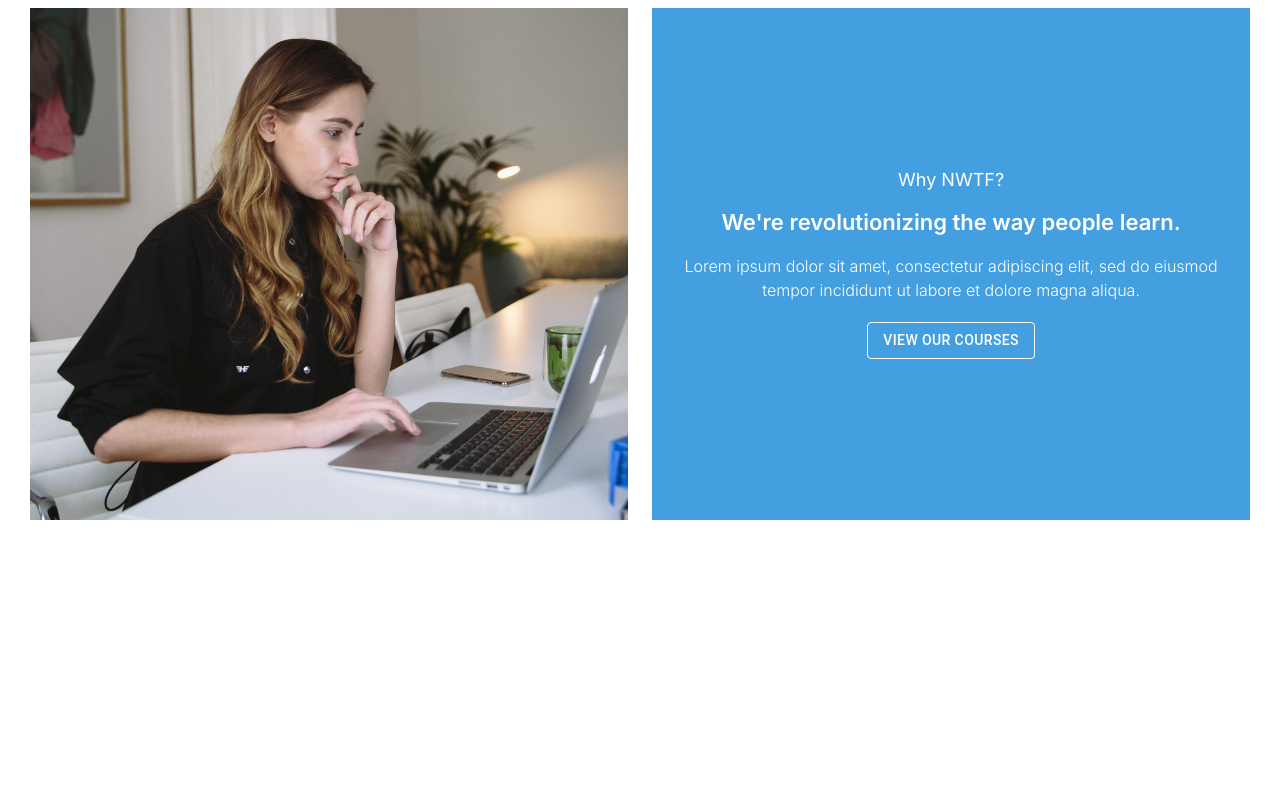
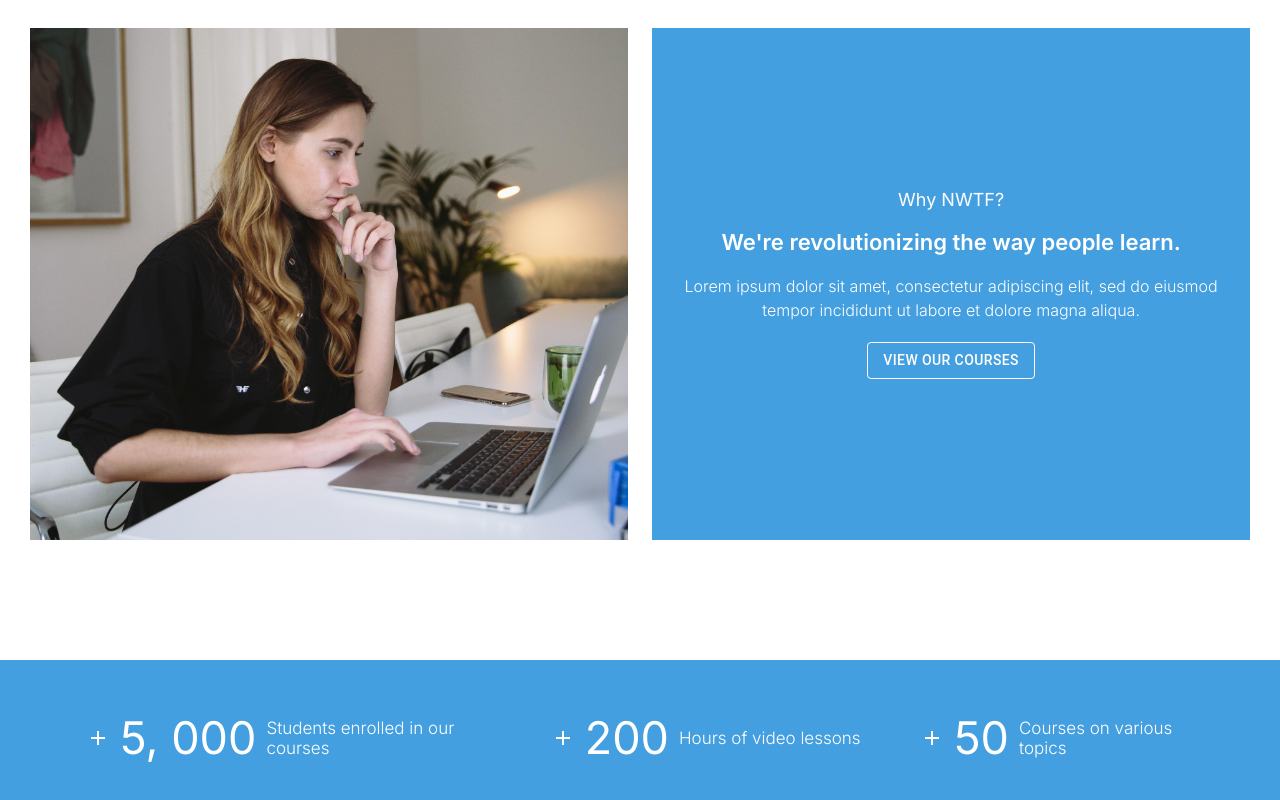
Before and after one commit to monk-kokkalis/nwtf-main-site, a Next.js app: page / in a window 1280 px wide. Shown: the part 1024-1824 px from the top of the page. Before the commit the page ends 1644 px from the top, so only its background shows below. Built offline with nearby package versions, Linux system fonts and the light colour scheme.

Commit message:
finished CountSummary component

```diff
--- /dev/null
+++ b/components/Index/CountSummary/CountSummary.js
@@ -0,0 +1,27 @@
+import Style from './CountSummary.module.scss';
+import {
+    Add as AddIcon
+} from '@mui/icons-material';
+function CountSummary() {
+    return (
+        <div className={Style.Main}>
+            <div className={Style.data}>
+                <span><AddIcon /></span>
+                <span>5, 000</span>
+                <span>Students enrolled in our courses</span>
+            </div>
+            <div className={Style.data}>
+                <span><AddIcon /></span>
+                <span>200</span>
+                <span>Hours of video lessons</span>
+            </div>
+            <div className={Style.data}>
+                <span><AddIcon /></span>
+                <span>50</span>
+                <span>Courses on various topics</span>
+            </div>
+        </div>
+    )
+}
+
+export default CountSummary;
--- /dev/null
+++ b/components/Index/CountSummary/CountSummary.module.scss
@@ -0,0 +1,31 @@
+@use 'styles/variables';
+.Main {
+    align-items: center;
+    background-color: #439FE0;
+    display: flex;
+    justify-content: space-around;
+    padding: 50px variables.$horizontal-padding;
+
+    .data {
+        align-items: center;
+        color: #fff;
+        display: flex;
+        gap: 10px;
+        justify-content: center;
+
+        span {
+            align-items: center;
+            display: flex;
+        }
+
+        span:nth-of-type(2) {
+            font-size: 45px;
+        }
+
+        span:nth-of-type(3) {
+            font-size: 17px;
+            font-weight: 300;
+            flex: 0 1 200px;
+        }
+    }
+}
--- a/components/Index/Spotlight/Spotlight.module.scss
+++ b/components/Index/Spotlight/Spotlight.module.scss
@@ -1,7 +1,7 @@
 @use 'styles/variables';
 .Main {
     color: variables.$text-color;
-    padding: 100px variables.$horizontal-padding;
+    padding: 120px variables.$horizontal-padding;
 
     .heading {
         font-size: 40px;
--- a/pages/index.js
+++ b/pages/index.js
@@ -4,6 +4,7 @@ import Style from 'styles/Index.module.scss';
 // components
 import Main from 'components/Index/Main/Main';
 import Spotlight from 'components/Index/Spotlight/Spotlight';
+import CountSummary from 'components/Index/CountSummary/CountSummary';
 
 function Index() {
     return (
@@ -36,6 +37,7 @@ function Index() {
             </header>
             <Main />
             <Spotlight />
+            <CountSummary />
         </div>
     )
 }
```
